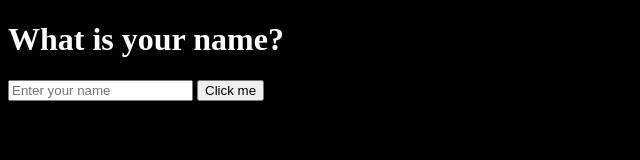
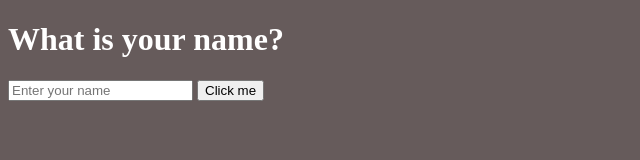
Before and after one commit to LamHoangKhai/lamhoangkhai.github.io, a plain HTML site: page index.html in a window 1280 px wide. Shown: the whole page, without its empty margins (0-640 px from the left). Drawn offline with Linux system fonts and the light colour scheme.

Commit message:
Create.html

```diff
--- a/index.html
+++ b/index.html
@@ -7,7 +7,7 @@
     <title>WorkShop</title>
     <style>
         body{
-             background-color: black;
+             background-color: rgb(102, 91, 91);
              color:white;
         }
 
```
